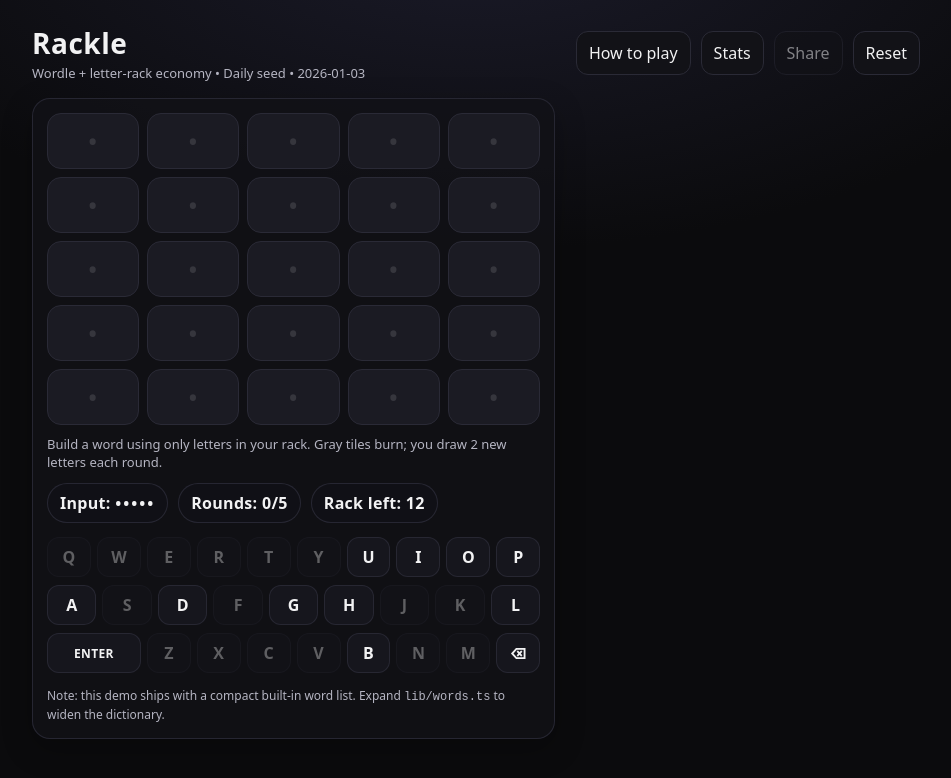
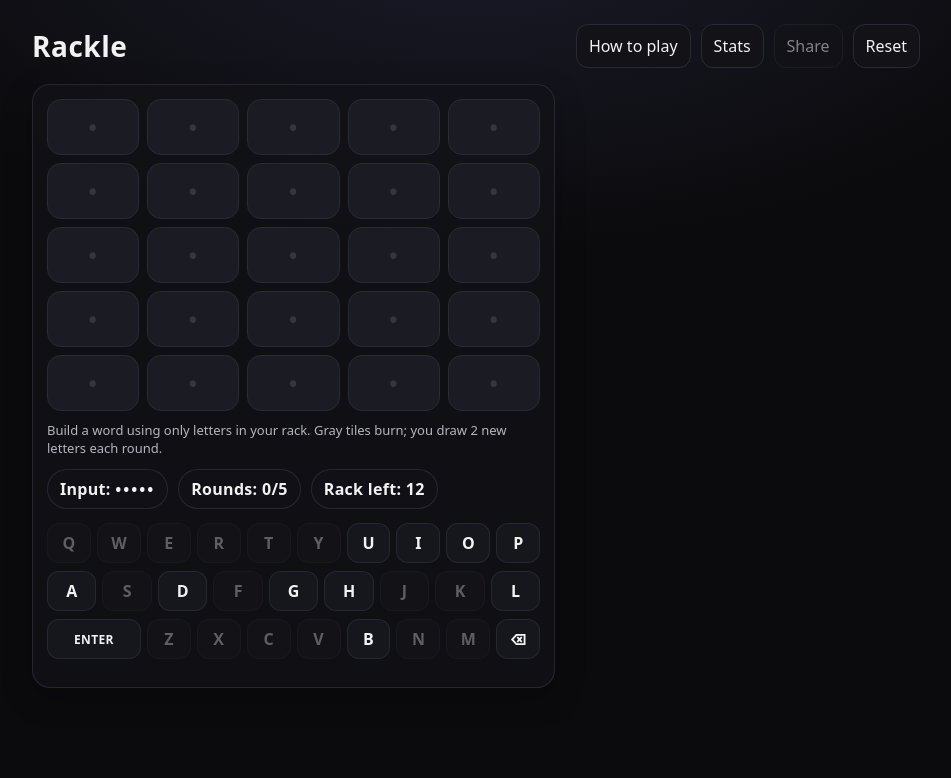
Before and after one commit to jeffbr707/rackle, a Next.js app: page / in a window 1280 px wide. Shown: the top 778 px of the page, without its empty margins (164-1115 px from the left). Built offline with nearby package versions, Linux system fonts and the light colour scheme.

Commit message:
removed notes

```diff
--- a/app/page.tsx
+++ b/app/page.tsx
@@ -175,8 +175,7 @@ export default function Page() {
       <div className="topbar">
         <div className="title">
           <h1>Rackle</h1>
-          <div className="sub">Wordle + letter-rack economy • Daily seed • {dateKey || "…"}</div>
-        </div>
+         </div>
         <div style={{ display: "flex", gap: 10, flexWrap: "wrap", justifyContent: "flex-end" }}>
           <button className="btn" onClick={() => setHelpOpen(true)}>How to play</button>
           <button className="btn" onClick={() => setStatsOpen(true)}>Stats</button>
@@ -212,7 +211,6 @@ export default function Page() {
           </div>
 
           <div className="footerNote">
-            Note: this demo ships with a compact built-in word list. Expand <code>lib/words.ts</code> to widen the dictionary.
           </div>
         </div>
       </div>
```
